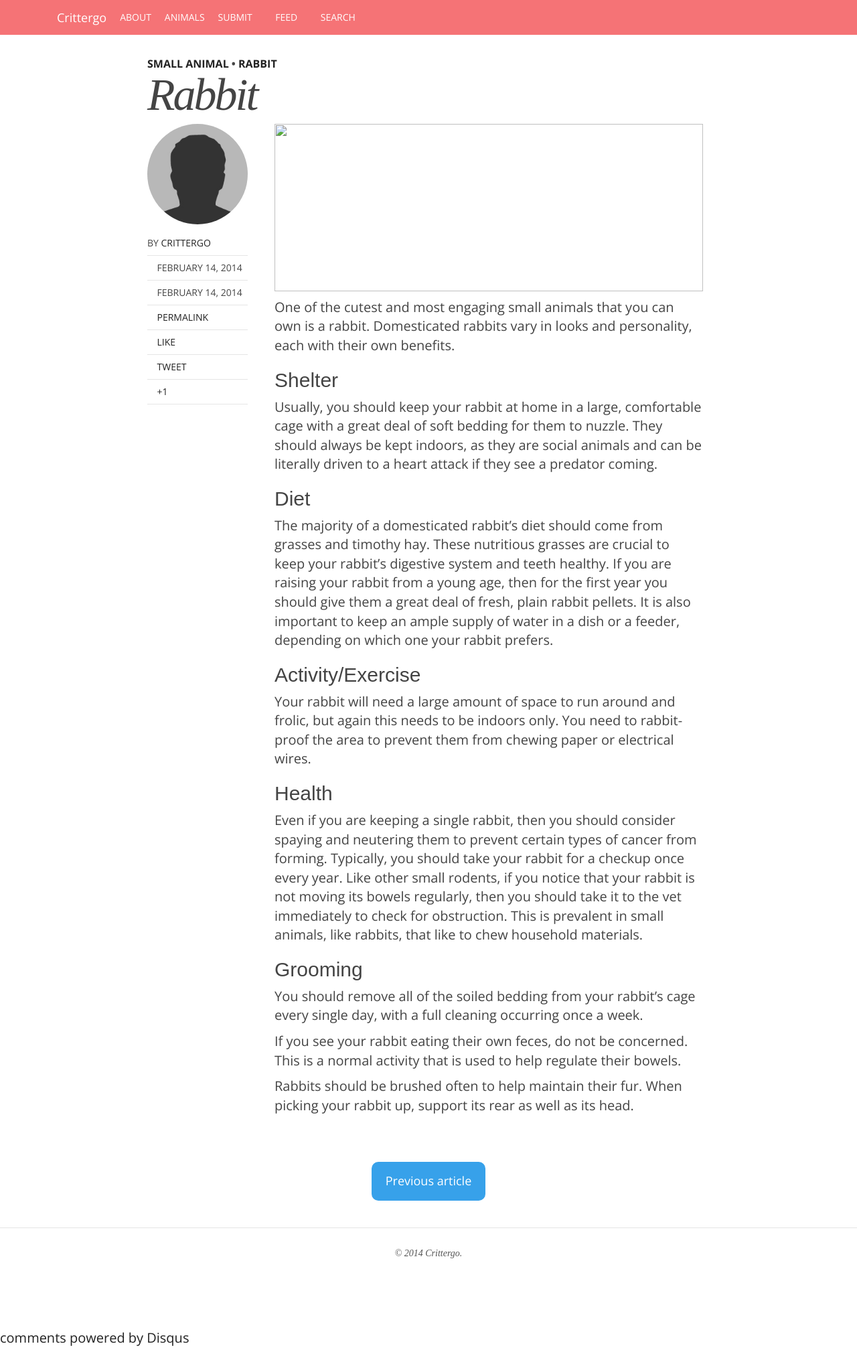
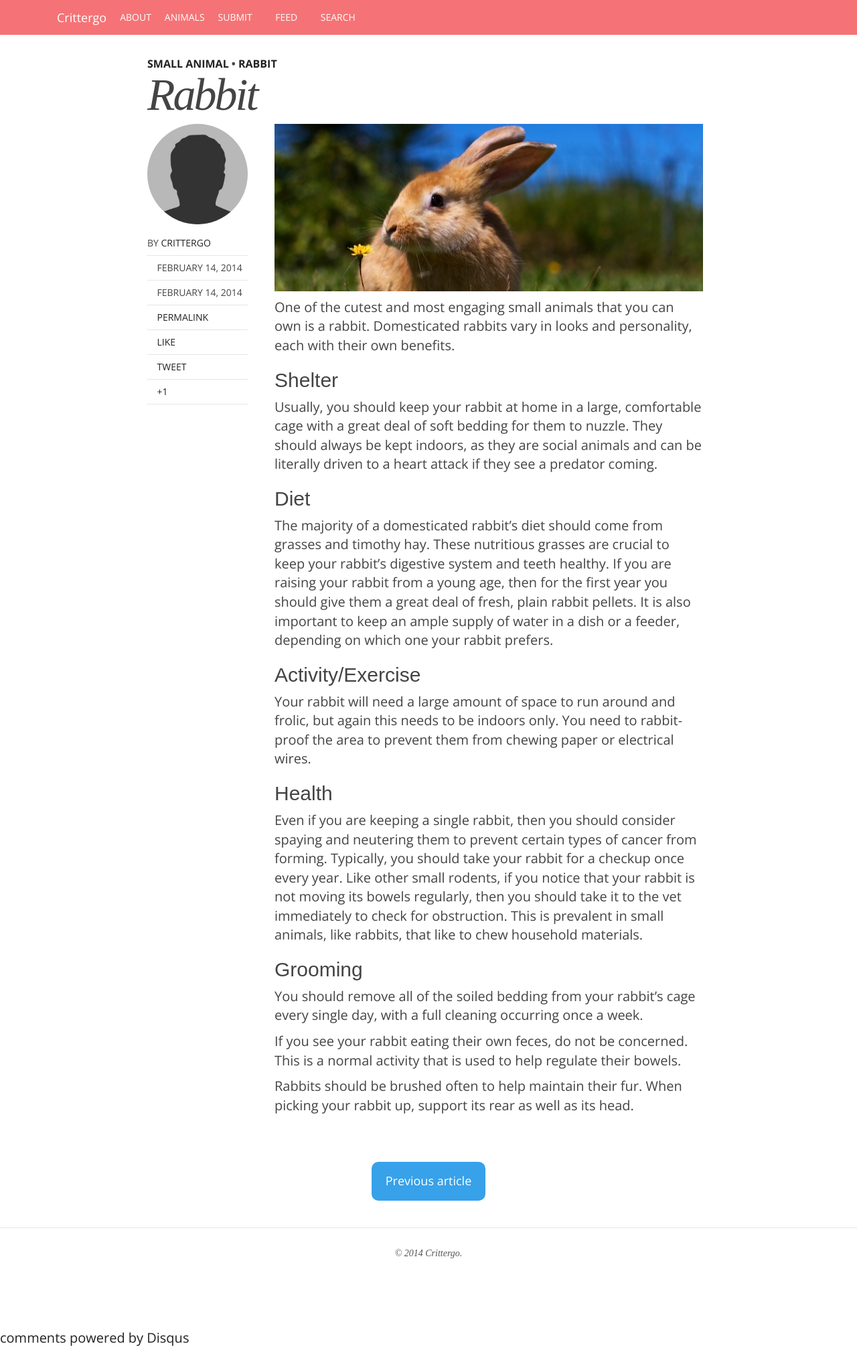
Before and after one commit to crittergo/crittergo.github.io, a Jekyll site: the page built from _posts/2014-02-14-rabbit.md, in a window 1280 px wide. Shown: the whole page at 67% size. Built offline with Jekyll 4.4.1, drawn with Linux system fonts in a browser that asks for light colours; nearby versions of some CDN libraries; library files that are not in the unit come from our copies; comment, search, counter and statistics services are not loaded.

Commit message:
Update 2014-02-14-rabbit.md

```diff
--- a/_posts/2014-02-14-rabbit.md
+++ b/_posts/2014-02-14-rabbit.md
@@ -9,7 +9,7 @@ comments: true
 share: true
 ---
 
-<img src="../images/rabbit-1.jpg" class="img-post">
+<img src="/images/rabbit-1.jpg" class="img-post">
 
 One of the cutest and most engaging small animals that you can own is a rabbit. Domesticated rabbits vary in looks and personality,
 each with their own benefits.
```
